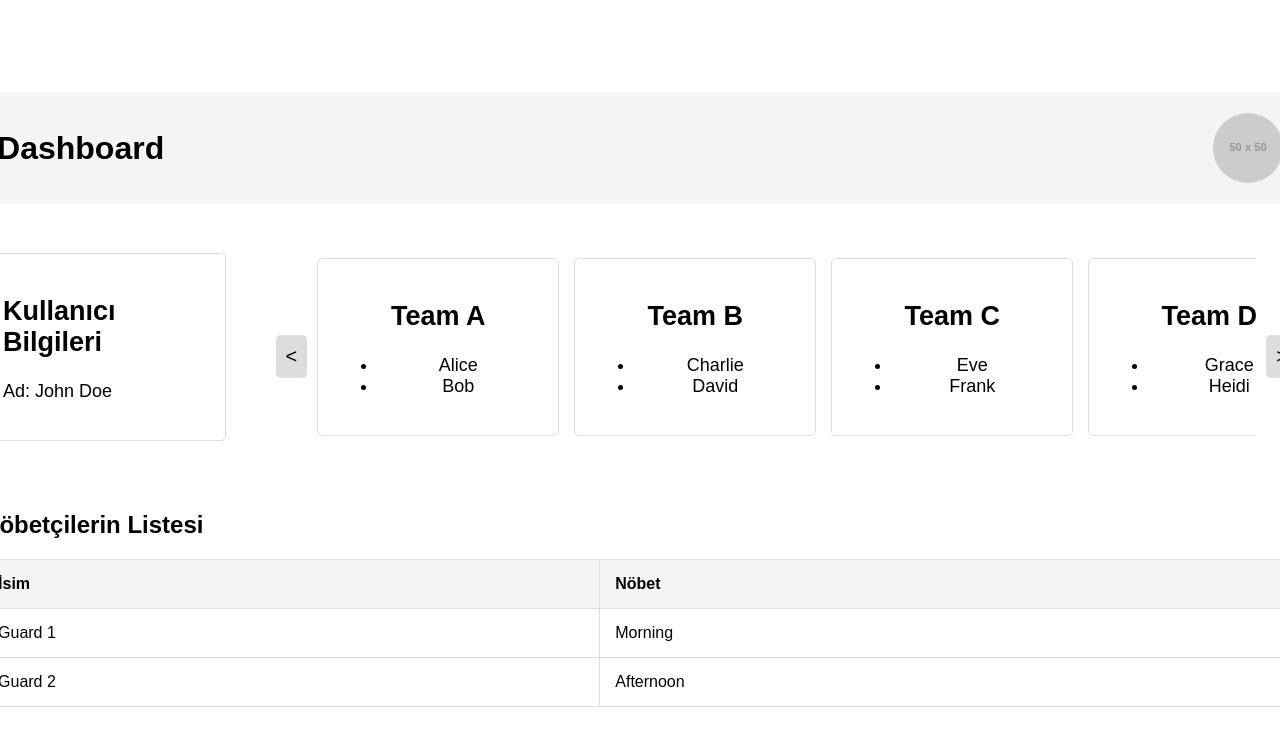
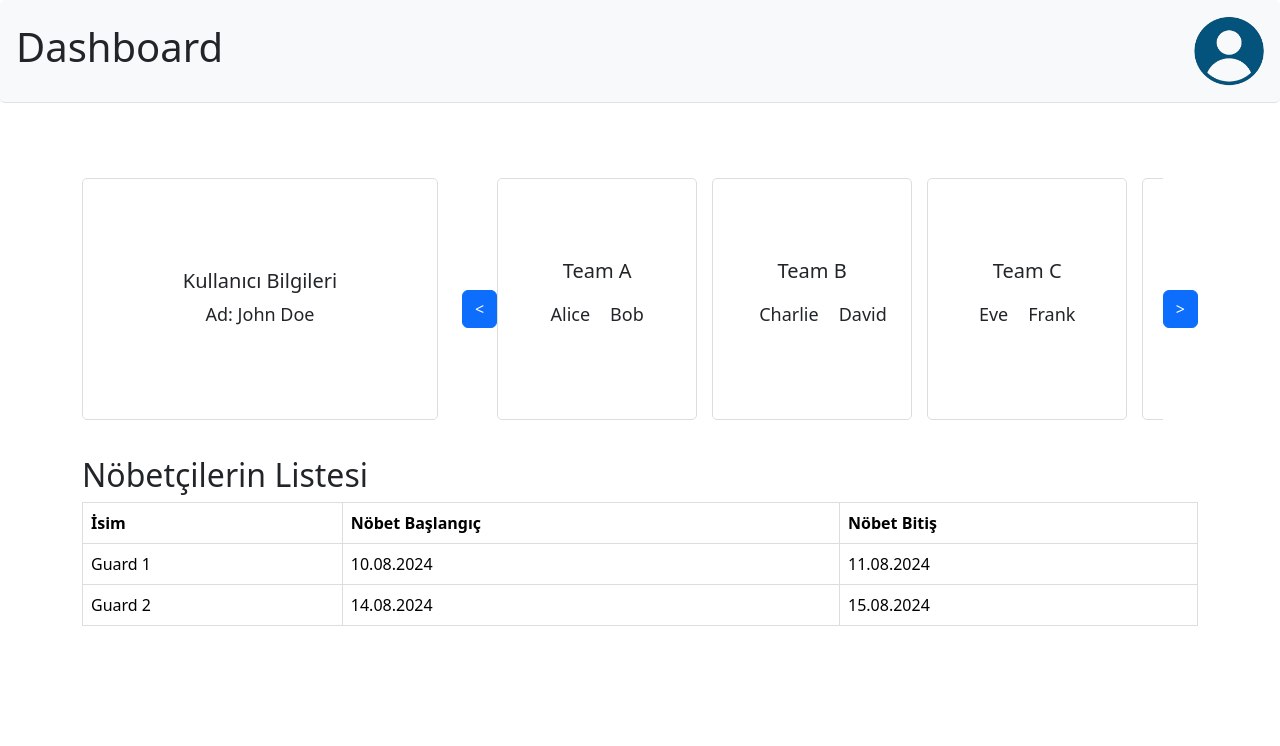
Before and after one commit to faozdev/CengaverFrontEnd, a React (Vite) app in the folder CengaverApp/: page /dashboard in a window 1280 px wide. Shown: the top 746 px of the page. Built offline with nearby package versions, Linux system fonts and the light colour scheme.

Commit message:
added bootstrap

```diff
--- a/CengaverApp/package.json
+++ b/CengaverApp/package.json
@@ -10,6 +10,7 @@
     "preview": "vite preview"
   },
   "dependencies": {
+    "bootstrap": "^5.3.3",
     "react": "^18.3.1",
     "react-dom": "^18.3.1",
     "react-router-dom": "^6.26.0"
--- a/CengaverApp/src/Dashboard/dashboard.css
+++ b/CengaverApp/src/Dashboard/dashboard.css
@@ -23,6 +23,36 @@
     display: flex;
     flex-direction: column;
 }
+.top-bar {
+    margin-bottom: 100px;
+  }
+.cards{
+    margin-top: 50px;
+}
+.card-body {
+    display: flex;
+    flex-direction: column;
+    justify-content: center;
+    align-items: center;
+    height: 200px;
+  }
+
+  .card-body h5,
+  .card-body ul {
+    width: 100%;
+    text-align: center;
+  }
+
+  .card-body ul {
+    padding: 0;
+    margin: 0;
+    list-style-type: none;
+  }
+
+  .card-body li {
+    display: inline-block;
+    padding: 10px;
+  }
 
 .user-and-teams {
     display: flex;
--- a/CengaverApp/src/Dashboard/dashboard.jsx
+++ b/CengaverApp/src/Dashboard/dashboard.jsx
@@ -1,9 +1,10 @@
 import React, { useRef } from 'react';
-import './dashboard.css'
+import 'bootstrap/dist/css/bootstrap.min.css';
+import './dashboard.css';
+import userImage from '../assets/user-icon.png';
 
 const user = {
-  name: "John Doe",
-  profilePic: "https://via.placeholder.com/50"
+  name: "John Doe"
 };
 
 const teams = [
@@ -14,8 +15,8 @@ const teams = [
 ];
 
 const guardDuties = [
-  { name: "Guard 1", duty: "Morning" },
-  { name: "Guard 2", duty: "Afternoon" }
+  { name: "Guard 1", dutyStart: "10.08.2024", dutyEnd: "11.08.2024" },
+  { name: "Guard 2", dutyStart: "14.08.2024", dutyEnd: "15.08.2024" }
 ];
 
 const Dashboard = () => {
@@ -32,55 +33,69 @@ const Dashboard = () => {
   };
 
   return (
-    <div className="dashboard">
-      <div className="top-bar">
+    <div className="container">
+      <div className="fixed-top top-bar d-flex align-items-center bg-light p-3 border-bottom">
+        <div className="col">
           <h1>Dashboard</h1>
-        <img src={user.profilePic} alt="Profile" className="profile-pic" />
         </div>
-      <div className="content">
-        <div className="user-and-teams">
-            <div className="card user-info">
-            <h2>Kullanıcı Bilgileri</h2>
-            <p>Ad: {user.name}</p>
+        <div className="col text-end">
+          <img src={userImage} alt="Profile" className="profile-pic rounded-circle" />
         </div>
-            <div className="team-section">
-            <button className="scroll-button left" onClick={() => scroll('left')}>{'<'}</button>
-            <div className="team-cards" ref={teamCardsRef}>
+      </div>
+      <div className="cards row">
+        <div className="col-md-4">
+          <div className="card mb-4">
+            <div className="card-body">
+              <h5 className="card-title">Kullanıcı Bilgileri</h5>
+              <p className="card-text">Ad: {user.name}</p>
+            </div>
+          </div>
+        </div>
+        <div className="col-md-8">
+          <div className="d-flex justify-content-between align-items-center mb-3">
+            <button className="btn btn-primary" onClick={() => scroll('left')}>{'<'}</button>
+            <div className="team-cards d-flex overflow-auto" ref={teamCardsRef}>
               {teams.map((team, index) => (
-                <div key={index} className="card team-card">
-                    <h2>{team.name}</h2>
-                    <ul>
+                <div key={index} className="card team-card mr-3">
+                  <div className="card-body">
+                    <h5 className="card-title">{team.name}</h5>
+                    <ul className="list-unstyled">
                       {team.members.map((member, memberIndex) => (
                         <li key={memberIndex}>{member}</li>
                       ))}
                     </ul>
                   </div>
+                </div>
               ))}
             </div>
-            <button className="scroll-button right" onClick={() => scroll('right')}>{'>'}</button>
+            <button className="btn btn-primary" onClick={() => scroll('right')}>{'>'}</button>
           </div>
         </div>
       </div>
-      <div className="guard-duties">
+      <div className="row">
+        <div className="col">
           <h2>Nöbetçilerin Listesi</h2>
-          <table>
+          <table className="table">
             <thead>
               <tr>
                 <th>İsim</th>
-                <th>Nöbet</th>
+                <th>Nöbet Başlangıç</th>
+                <th>Nöbet Bitiş</th>
               </tr>
             </thead>
             <tbody>
               {guardDuties.map((duty, index) => (
                 <tr key={index}>
                   <td>{duty.name}</td>
-                  <td>{duty.duty}</td>
+                  <td>{duty.dutyStart}</td>
+                  <td>{duty.dutyEnd}</td>
                 </tr>
               ))}
             </tbody>
           </table>
         </div>
       </div>
+    </div>
   );
 };
 
--- a/CengaverApp/src/login-signup/loginSignup.css
+++ b/CengaverApp/src/login-signup/loginSignup.css
@@ -7,8 +7,9 @@ body, html {
 }
 
 .container {
-    width: 470px; /* Set a specific width for the container */
+    width: 470px;
     padding-bottom: 30px;
+    min-width: 500px;
 }
 
 .header {
```
Also changed, not shown: CengaverApp/src/assets/user-icon.png (added), 1 other file (tests, documents, lock files or other folders). Lines whose indentation alone changed are shown as unchanged.
